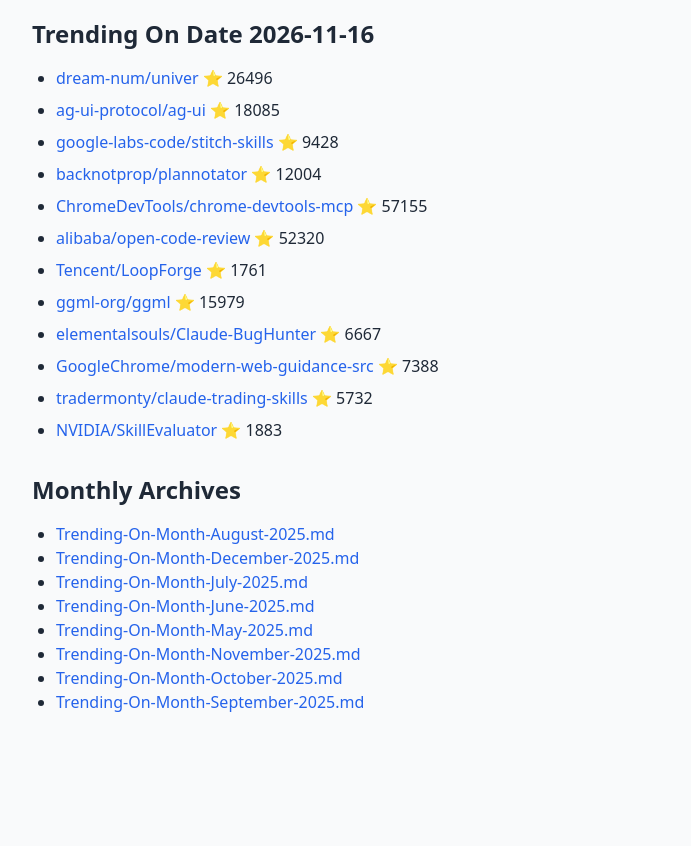
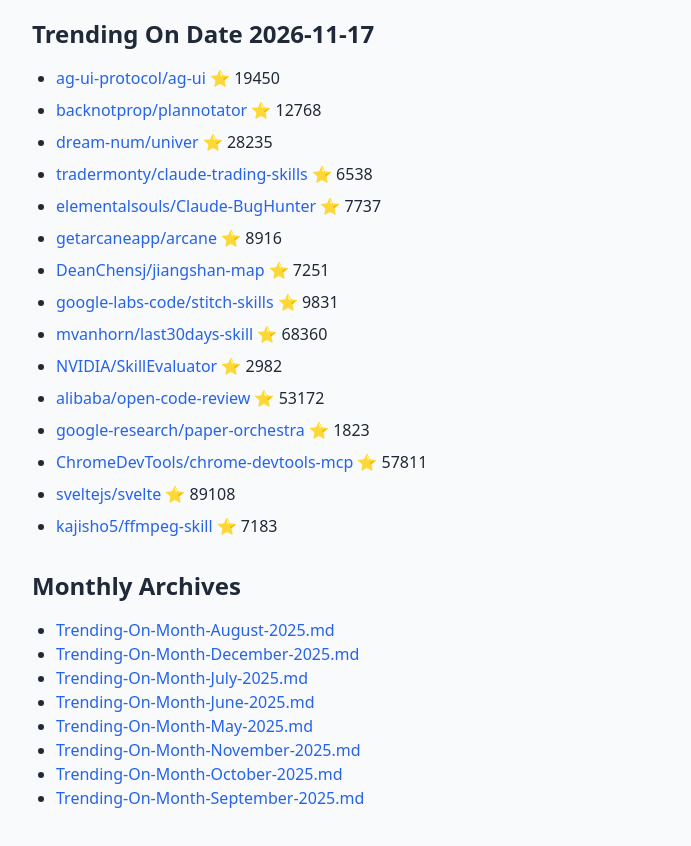
Before and after one commit to maheshndev/Trending-Repositories, a plain HTML site: page index.html in a window 1280 px wide. Shown: the part 70-916 px from the top of the page, without its empty margins (160-851 px from the left). Before the commit the page ends 832 px from the top, so only its background shows below. Drawn offline with nearby package versions, Linux system fonts and the light colour scheme.

Commit message:
Daily trending update 2026-11-17

```diff
--- a/index.html
+++ b/index.html
@@ -9,20 +9,23 @@
 <body class="bg-gray-50 text-gray-800 p-6">
 <div class="max-w-4xl mx-auto">
 <h1 class="text-4xl font-bold mb-6">GitHub Daily Trending Repositories</h1>
-<h2 class='text-2xl font-bold mt-6 mb-4'>Trending On Date 2026-11-16</h2>
+<h2 class='text-2xl font-bold mt-6 mb-4'>Trending On Date 2026-11-17</h2>
 <ul class='list-disc ml-6 mb-6'>
-<li class='mb-2'><a href='https://github.com/dream-num/univer' class='text-blue-600 hover:underline'>dream-num/univer</a> ⭐ 26496</li>
-<li class='mb-2'><a href='https://github.com/ag-ui-protocol/ag-ui' class='text-blue-600 hover:underline'>ag-ui-protocol/ag-ui</a> ⭐ 18085</li>
-<li class='mb-2'><a href='https://github.com/google-labs-code/stitch-skills' class='text-blue-600 hover:underline'>google-labs-code/stitch-skills</a> ⭐ 9428</li>
-<li class='mb-2'><a href='https://github.com/backnotprop/plannotator' class='text-blue-600 hover:underline'>backnotprop/plannotator</a> ⭐ 12004</li>
-<li class='mb-2'><a href='https://github.com/ChromeDevTools/chrome-devtools-mcp' class='text-blue-600 hover:underline'>ChromeDevTools/chrome-devtools-mcp</a> ⭐ 57155</li>
-<li class='mb-2'><a href='https://github.com/alibaba/open-code-review' class='text-blue-600 hover:underline'>alibaba/open-code-review</a> ⭐ 52320</li>
-<li class='mb-2'><a href='https://github.com/Tencent/LoopForge' class='text-blue-600 hover:underline'>Tencent/LoopForge</a> ⭐ 1761</li>
-<li class='mb-2'><a href='https://github.com/ggml-org/ggml' class='text-blue-600 hover:underline'>ggml-org/ggml</a> ⭐ 15979</li>
-<li class='mb-2'><a href='https://github.com/elementalsouls/Claude-BugHunter' class='text-blue-600 hover:underline'>elementalsouls/Claude-BugHunter</a> ⭐ 6667</li>
-<li class='mb-2'><a href='https://github.com/GoogleChrome/modern-web-guidance-src' class='text-blue-600 hover:underline'>GoogleChrome/modern-web-guidance-src</a> ⭐ 7388</li>
-<li class='mb-2'><a href='https://github.com/tradermonty/claude-trading-skills' class='text-blue-600 hover:underline'>tradermonty/claude-trading-skills</a> ⭐ 5732</li>
-<li class='mb-2'><a href='https://github.com/NVIDIA/SkillEvaluator' class='text-blue-600 hover:underline'>NVIDIA/SkillEvaluator</a> ⭐ 1883</li>
+<li class='mb-2'><a href='https://github.com/ag-ui-protocol/ag-ui' class='text-blue-600 hover:underline'>ag-ui-protocol/ag-ui</a> ⭐ 19450</li>
+<li class='mb-2'><a href='https://github.com/backnotprop/plannotator' class='text-blue-600 hover:underline'>backnotprop/plannotator</a> ⭐ 12768</li>
+<li class='mb-2'><a href='https://github.com/dream-num/univer' class='text-blue-600 hover:underline'>dream-num/univer</a> ⭐ 28235</li>
+<li class='mb-2'><a href='https://github.com/tradermonty/claude-trading-skills' class='text-blue-600 hover:underline'>tradermonty/claude-trading-skills</a> ⭐ 6538</li>
+<li class='mb-2'><a href='https://github.com/elementalsouls/Claude-BugHunter' class='text-blue-600 hover:underline'>elementalsouls/Claude-BugHunter</a> ⭐ 7737</li>
+<li class='mb-2'><a href='https://github.com/getarcaneapp/arcane' class='text-blue-600 hover:underline'>getarcaneapp/arcane</a> ⭐ 8916</li>
+<li class='mb-2'><a href='https://github.com/DeanChensj/jiangshan-map' class='text-blue-600 hover:underline'>DeanChensj/jiangshan-map</a> ⭐ 7251</li>
+<li class='mb-2'><a href='https://github.com/google-labs-code/stitch-skills' class='text-blue-600 hover:underline'>google-labs-code/stitch-skills</a> ⭐ 9831</li>
+<li class='mb-2'><a href='https://github.com/mvanhorn/last30days-skill' class='text-blue-600 hover:underline'>mvanhorn/last30days-skill</a> ⭐ 68360</li>
+<li class='mb-2'><a href='https://github.com/NVIDIA/SkillEvaluator' class='text-blue-600 hover:underline'>NVIDIA/SkillEvaluator</a> ⭐ 2982</li>
+<li class='mb-2'><a href='https://github.com/alibaba/open-code-review' class='text-blue-600 hover:underline'>alibaba/open-code-review</a> ⭐ 53172</li>
+<li class='mb-2'><a href='https://github.com/google-research/paper-orchestra' class='text-blue-600 hover:underline'>google-research/paper-orchestra</a> ⭐ 1823</li>
+<li class='mb-2'><a href='https://github.com/ChromeDevTools/chrome-devtools-mcp' class='text-blue-600 hover:underline'>ChromeDevTools/chrome-devtools-mcp</a> ⭐ 57811</li>
+<li class='mb-2'><a href='https://github.com/sveltejs/svelte' class='text-blue-600 hover:underline'>sveltejs/svelte</a> ⭐ 89108</li>
+<li class='mb-2'><a href='https://github.com/kajisho5/ffmpeg-skill' class='text-blue-600 hover:underline'>kajisho5/ffmpeg-skill</a> ⭐ 7183</li>
 </ul>
 
 <h2 class='text-2xl font-bold mt-8 mb-4'>Monthly Archives</h2>
```
Also changed, not shown: old/November-2026.html (+16 -13 lines), 1 other file.
